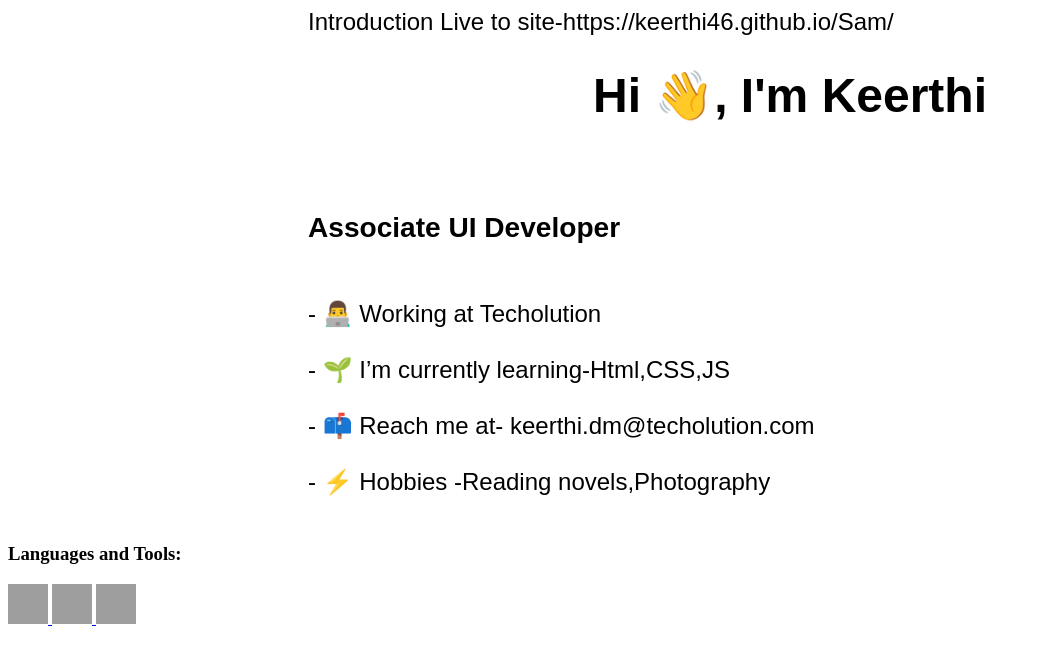
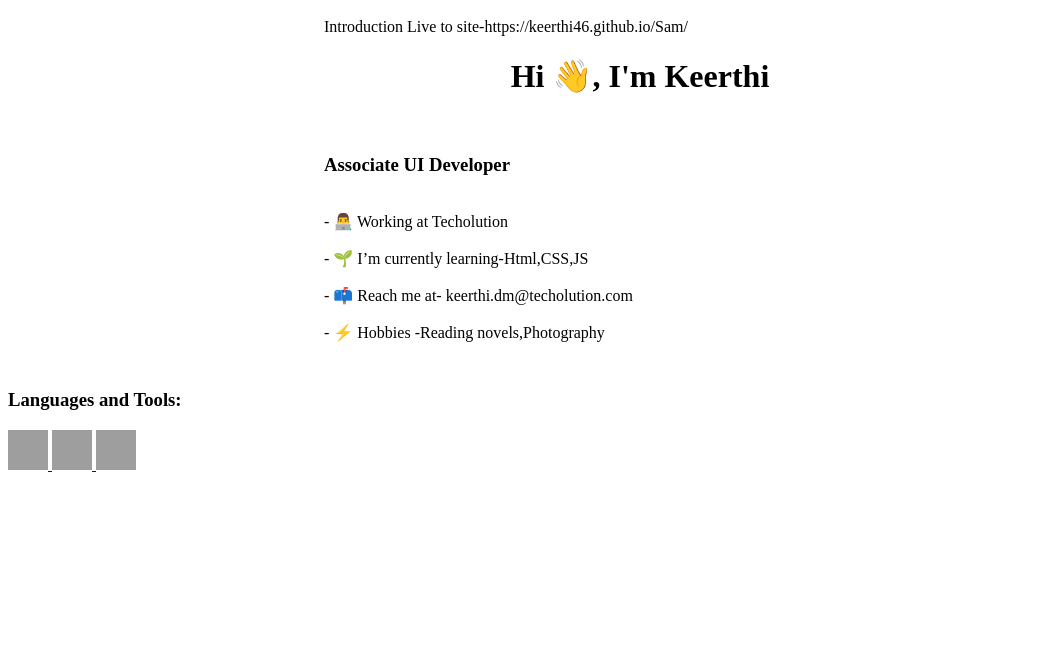
Before and after one commit to keerthi46/Sam, a plain HTML site: page index.html in a window 1280 px wide. Shown: the whole page, without its empty margins (0-1039 px from the left). Drawn offline with Linux system fonts and the light colour scheme; grey boxes are pictures that could not be loaded.

Commit message:
Update style.css

```diff
--- a/style.css
+++ b/style.css
@@ -1,9 +1,6 @@
 .container
 {
-  font-family: arial;
-  font-size: 24px;
-  margin-left:300px;
- p
-{
-  text-align: center;
+  margin: auto;
+  width: 50%;
+  padding: 10px;
 }
```
